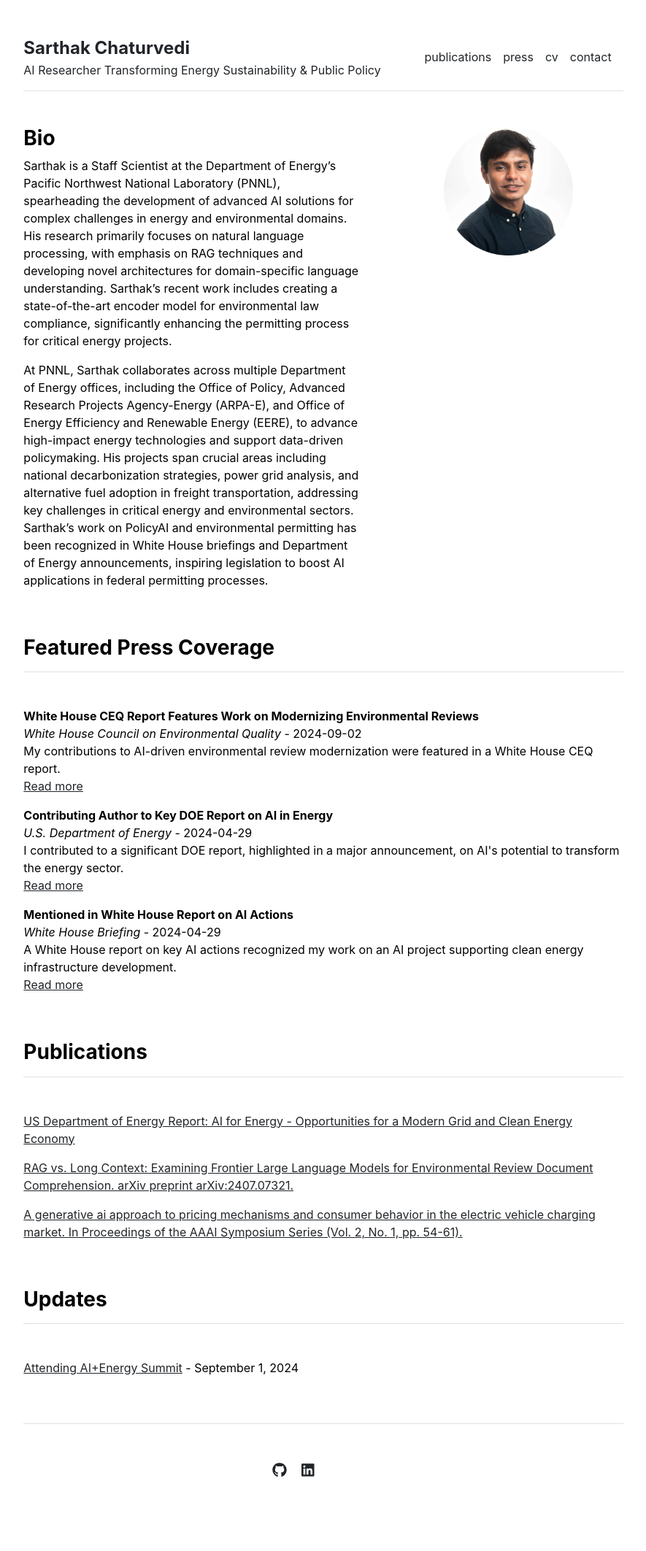
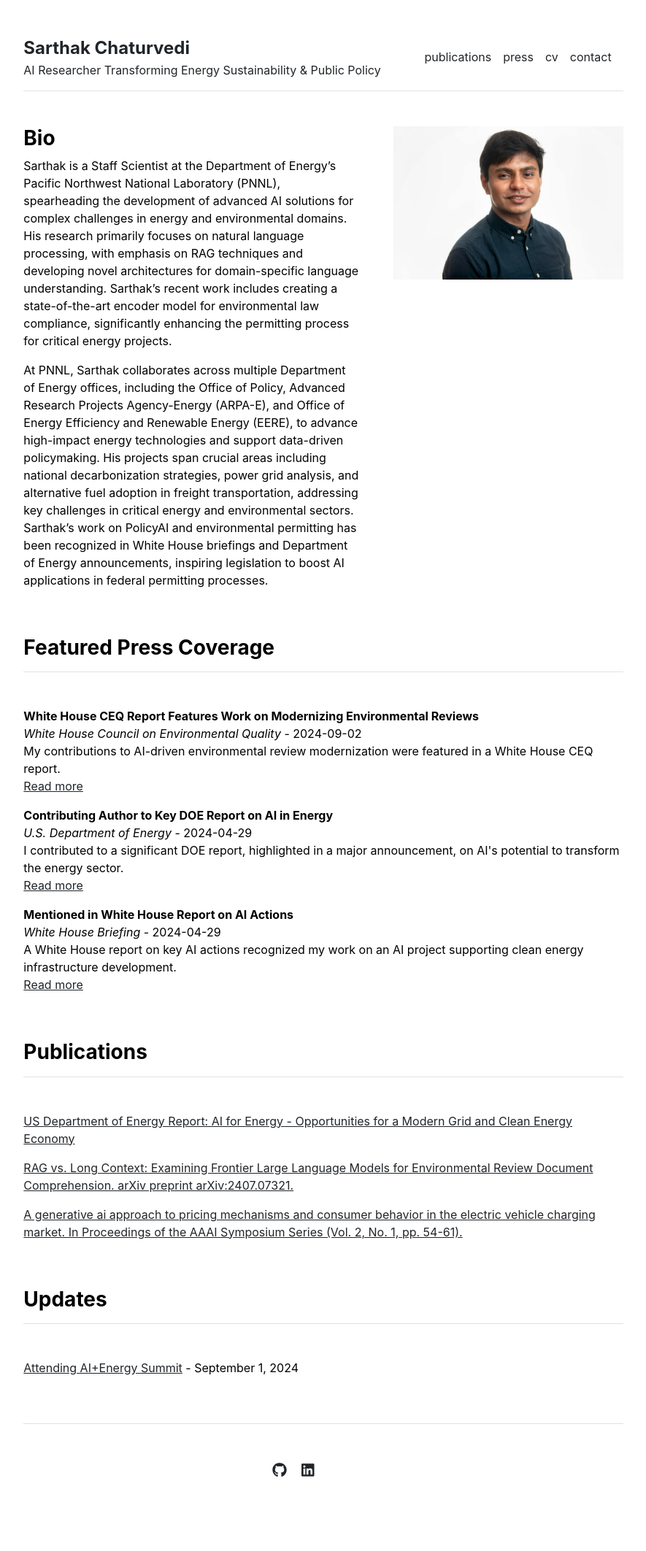
Before and after one commit to sarthakchat/sarthakchat.github.io, a Jekyll site: the page built from index.md, in a window 1280 px wide. Shown: the whole page at 73% size, without its empty margins (197-1082 px from the left). Built offline with Jekyll 4.4.1, drawn with Linux system fonts in a browser that asks for light colours.

Commit message:
Update home.html

```diff
--- a/_layouts/home.html
+++ b/_layouts/home.html
@@ -8,7 +8,7 @@ layout: default
     {{ content }}
   </div>
   <div class="col-md-5">
-    <img src="{{ site.github.url }}/assets/img/Chaturvedi1.png" alt="Home" class="img-fluid w-100">
+    <img src="{{ site.github.url }}/assets/img/home.jpg" alt="Home" class="img-fluid w-100">
   </div>
 </div>
 
```
